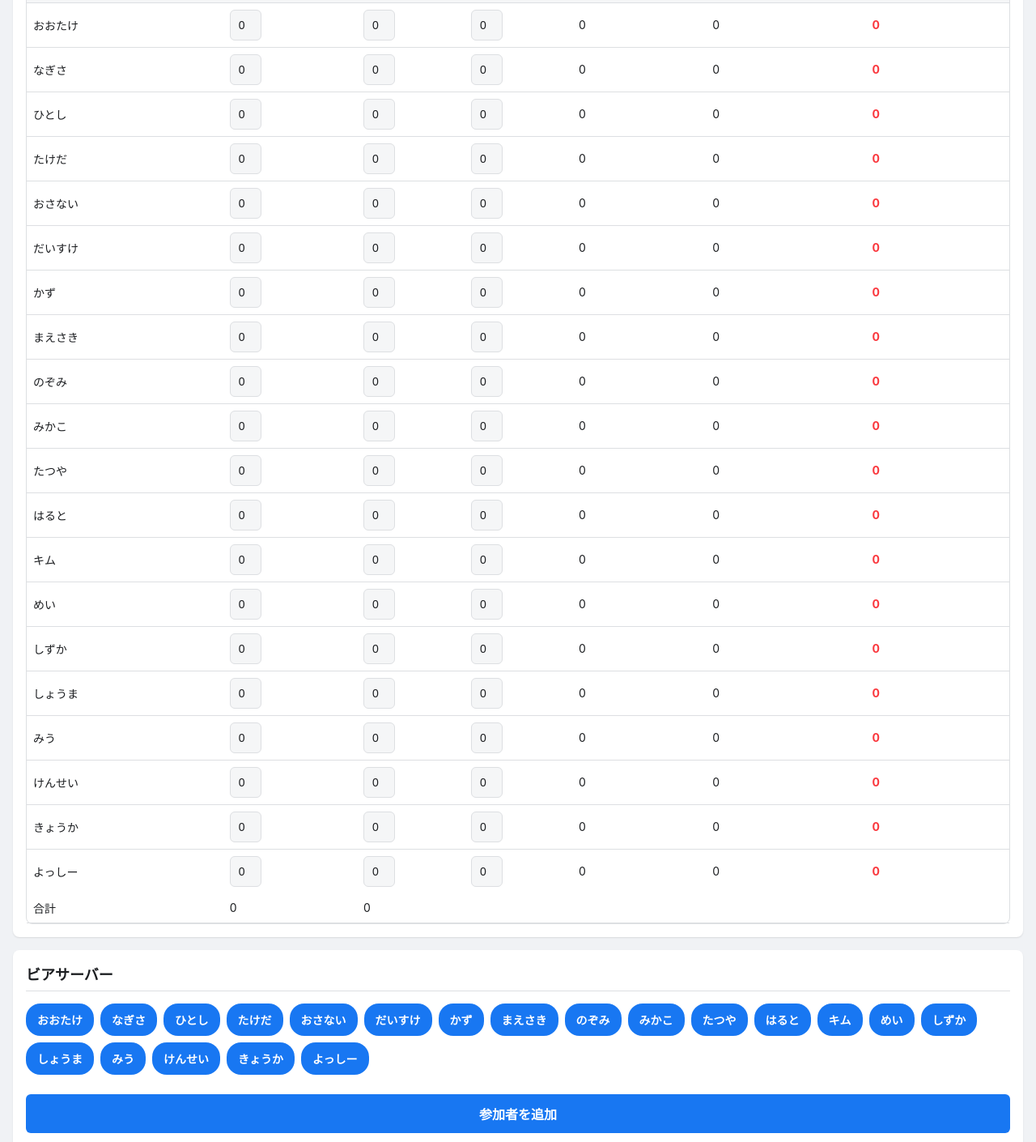
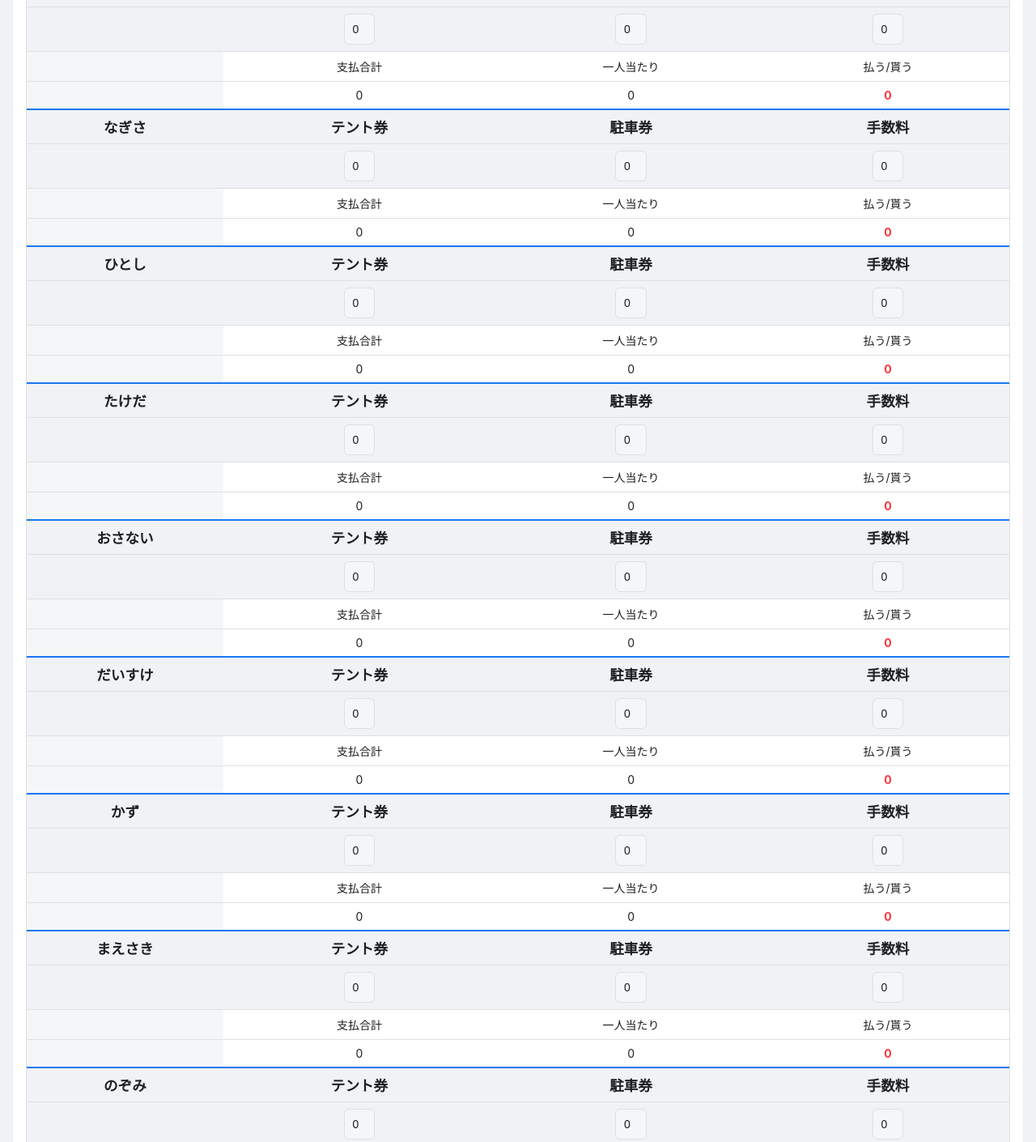
Before and after one commit to morinote/test, a plain HTML site: page index.html in a window 1280 px wide. Shown: the part 686-2096 px from the top of the page at 81% size. Drawn offline with Linux system fonts and the light colour scheme.

Commit message:
わけた

```diff
--- a/script.js
+++ b/script.js
@@ -28,8 +28,6 @@ document.addEventListener("DOMContentLoaded", () => {
   function adjustInputWidth(inputElement) {
     if (!inputElement) return;
     const value = inputElement.value || inputElement.placeholder || "";
-    // 1ch is the width of the '0' character.
-    // Add 2ch for a bit of padding.
     const newWidth = `calc(${value.length}ch + 4ch)`;
     inputElement.style.width = newWidth;
   }
@@ -84,31 +82,8 @@ document.addEventListener("DOMContentLoaded", () => {
   }
 
   function createCalculationTableHTML() {
-    return `
-        <table id="calculation-table">
-            <thead>
-                <tr>
-                    <th>参加者</th>
-                    <th>テント券</th>
-                    <th>駐車券</th>
-                    <th>手数料</th>
-                    <th>支払合計</th>
-                    <th>一人当たり</th>
-                    <th>払う/貰う</th>
-                </tr>
-            </thead>
-            <tbody>
-            </tbody>
-            <tfoot>
-                <tr>
-                    <td colspan="1">合計</td>
-                    <td id="total-tent-tickets">0</td>
-                    <td id="total-parking-tickets">0</td>
-                    <td colspan="4"></td>
-                </tr>
-            </tfoot>
-        </table>
-        `;
+    // This now only creates the table shell. The content is built in updateTables.
+    return `<table id="calculation-table"><tbody></tbody></table>`;
   }
 
   function createBeerServerTableHTML() {
@@ -181,20 +156,13 @@ document.addEventListener("DOMContentLoaded", () => {
       participantInputValues = JSON.parse(savedParticipantInputValues);
       participants.forEach((participant) => {
         if (participantInputValues[participant]) {
-          if (
-            participantInputValues[participant]["mainチェック"] === undefined
-          ) {
+          if (participantInputValues[participant]["mainチェック"] === undefined) {
             participantInputValues[participant]["mainチェック"] = true;
           }
-          if (
-            participantInputValues[participant]["ビアサーバーチェック"] ===
-            undefined
-          ) {
+          if (participantInputValues[participant]["ビアサーバーチェック"] === undefined) {
             participantInputValues[participant]["ビアサーバーチェック"] = true;
           }
-          if (
-            participantInputValues[participant]["食材チェック"] === undefined
-          ) {
+          if (participantInputValues[participant]["食材チェック"] === undefined) {
             participantInputValues[participant]["食材チェック"] = true;
           }
         }
@@ -393,76 +361,54 @@ document.addEventListener("DOMContentLoaded", () => {
     );
     updateParticipantCount("food", selectedFoodParticipants.length);
 
-    const paymentStatusTableBody = document.querySelector(
-      "#calculation-table tbody"
-    );
+    // --- Calculation Table (New 4-row structure) ---
+    const calculationTbody = document.querySelector("#calculation-table tbody");
+    calculationTbody.innerHTML = ""; // Clear previous content
+    const calculationFragment = document.createDocumentFragment();
+
+    participants.forEach((p) => {
+      if (selectedParticipants.includes(p)) {
+        const values = participantInputValues[p];
+
+        const row1 = document.createElement('tr');
+        row1.className = 'header-row';
+        row1.dataset.participant = p;
+        row1.innerHTML = `<th>${p}</th><th>テント券</th><th>駐車券</th><th>手数料</th>`;
+        calculationFragment.appendChild(row1);
+
+        const row2 = document.createElement('tr');
+        row2.className = 'sub-header';
+        row2.dataset.participant = p;
+        row2.innerHTML = `
+            <th></th>
+            <td><input type="number" class="ticket-quantity-input" data-participant="${p}" data-ticket-type="テント券" value="${values["テント券"]}"></td>
+            <td><input type="number" class="ticket-quantity-input" data-participant="${p}" data-ticket-type="駐車券" value="${values["駐車券"]}"></td>
+            <td><input type="number" class="fee-input" data-participant="${p}" value="${values["手数料"]}"></td>
+        `;
+        calculationFragment.appendChild(row2);
+
+        const row3 = document.createElement('tr');
+        row3.dataset.participant = p;
+        row3.innerHTML = `<th></th><td>支払合計</td><td>一人当たり</td><td>払う/貰う</td>`;
+        calculationFragment.appendChild(row3);
+
+        const row4 = document.createElement('tr');
+        row4.dataset.participant = p;
+        row4.innerHTML = `
+            <th></th>
+            <td class="total-payment">0</td>
+            <td class="per-person-payment">0</td>
+            <td class="balance">0</td>
+        `;
+        calculationFragment.appendChild(row4);
+      }
+    });
+    calculationTbody.appendChild(calculationFragment);
+
+    // --- Beer Server & Food Tables (Standard) ---
     const beerServerTableBody = document.querySelector(
       "#beer-server-calculation-table tbody"
     );
-    const foodTableBody = document.querySelector(
-      "#food-calculation-table tbody"
-    );
-
-    const updateAndSortTable = (tbody, selected, rowHTML, valueSetter) => {
-      const existingRows = new Map();
-      tbody.querySelectorAll("tr").forEach((row) => {
-        existingRows.set(row.dataset.participant, row);
-      });
-
-      selected.forEach((participant) => {
-        let row = existingRows.get(participant);
-        if (!row) {
-          row = tbody.insertRow();
-          row.dataset.participant = participant;
-          row.innerHTML = rowHTML(participant);
-          existingRows.set(participant, row);
-        }
-        row.style.display = "";
-      });
-
-      existingRows.forEach((row, participant) => {
-        if (!selected.includes(participant)) {
-          row.style.display = "none";
-        }
-      });
-
-      participants.forEach((participant) => {
-        const row = existingRows.get(participant);
-        if (row && selected.includes(participant)) {
-          tbody.appendChild(row);
-        }
-      });
-
-      selected.forEach((participant) => {
-        const row = existingRows.get(participant);
-        if (row) valueSetter(row, participant);
-      });
-    };
-
-    updateAndSortTable(
-      paymentStatusTableBody,
-      selectedParticipants,
-      (p) => `
-            <td data-label="参加者">${p}</td>
-            <td data-label="テント券"><input type="number" class="ticket-quantity-input" data-participant="${p}" data-ticket-type="テント券" value="0"></td>
-            <td data-label="駐車券"><input type="number" class="ticket-quantity-input" data-participant="${p}" data-ticket-type="駐車券" value="0"></td>
-            <td data-label="手数料"><input type="number" class="fee-input" data-participant="${p}" value="0"></td>
-            <td data-label="支払合計" class="total-payment">0</td>
-            <td data-label="一人当たり" class="per-person-payment">0</td>
-            <td data-label="払う/貰う" class="balance">0</td>
-        `,
-      (row, p) => {
-        row.querySelector(
-          '.ticket-quantity-input[data-ticket-type="テント券"]'
-        ).value = participantInputValues[p]["テント券"];
-        row.querySelector(
-          '.ticket-quantity-input[data-ticket-type="駐車券"]'
-        ).value = participantInputValues[p]["駐車券"];
-        row.querySelector(".fee-input").value =
-          participantInputValues[p]["手数料"];
-      }
-    );
-
     updateAndSortTable(
       beerServerTableBody,
       selectedBeerServerParticipants,
@@ -479,6 +425,9 @@ document.addEventListener("DOMContentLoaded", () => {
       }
     );
 
+    const foodTableBody = document.querySelector(
+      "#food-calculation-table tbody"
+    );
     updateAndSortTable(
       foodTableBody,
       selectedFoodParticipants,
@@ -495,6 +444,7 @@ document.addEventListener("DOMContentLoaded", () => {
       }
     );
 
+    // --- Event Listeners ---
     document
       .querySelectorAll(
         ".ticket-quantity-input, .fee-input, .beer-server-input, .food-input"
@@ -522,6 +472,42 @@ document.addEventListener("DOMContentLoaded", () => {
     calculateAndRender();
     saveData();
   }
+
+  const updateAndSortTable = (tbody, selected, rowHTML, valueSetter) => {
+    const existingRows = new Map();
+    tbody.querySelectorAll("tr").forEach((row) => {
+      existingRows.set(row.dataset.participant, row);
+    });
+
+    selected.forEach((participant) => {
+      let row = existingRows.get(participant);
+      if (!row) {
+        row = tbody.insertRow();
+        row.dataset.participant = participant;
+        row.innerHTML = rowHTML(participant);
+        existingRows.set(participant, row);
+      }
+      row.style.display = "";
+    });
+
+    existingRows.forEach((row, participant) => {
+      if (!selected.includes(participant)) {
+        row.style.display = "none";
+      }
+    });
+
+    participants.forEach((participant) => {
+      const row = existingRows.get(participant);
+      if (row && selected.includes(participant)) {
+        tbody.appendChild(row);
+      }
+    });
+
+    selected.forEach((participant) => {
+      const row = existingRows.get(participant);
+      if (row) valueSetter(row, participant);
+    });
+  };
 
   function getInputs() {
     const selectedParticipants = Array.from(
@@ -564,24 +550,17 @@ document.addEventListener("DOMContentLoaded", () => {
       };
     });
 
-    document.querySelectorAll("#calculation-table tbody tr").forEach((row) => {
-      const participant = row.dataset.participant;
-      if (participantData[participant]) {
-        participantData[participant]["テント券"] =
-          parseInt(
-            row.querySelector(
-              '.ticket-quantity-input[data-ticket-type="テント券"]'
-            ).value
-          ) || 0;
-        participantData[participant]["駐車券"] =
-          parseInt(
-            row.querySelector(
-              '.ticket-quantity-input[data-ticket-type="駐車券"]'
-            ).value
-          ) || 0;
-        participantData[participant]["手数料"] =
-          parseInt(row.querySelector(".fee-input").value) || 0;
-      }
+    // Read from new 4-row structure
+    document.querySelectorAll("#calculation-table .header-row").forEach((headerRow) => {
+        const participant = headerRow.dataset.participant;
+        if (participantData[participant]) {
+            const inputRow = headerRow.nextElementSibling;
+            if (inputRow) {
+                participantData[participant]["テント券"] = parseInt(inputRow.querySelector('.ticket-quantity-input[data-ticket-type="テント券"]').value) || 0;
+                participantData[participant]["駐車券"] = parseInt(inputRow.querySelector('.ticket-quantity-input[data-ticket-type="駐車券"]').value) || 0;
+                participantData[participant]["手数料"] = parseInt(inputRow.querySelector(".fee-input").value) || 0;
+            }
+        }
     });
 
     document
@@ -725,30 +704,28 @@ document.addEventListener("DOMContentLoaded", () => {
       totalParkingTickets,
     } = results;
 
-    document.querySelectorAll("#calculation-table tbody tr").forEach((row) => {
-      const p = row.dataset.participant;
-      if (calculationResults[p]) {
-        const res = calculationResults[p];
-        row.querySelector(".total-payment").textContent =
-          formatNumberWithCommas(res.totalPayment);
-        row.querySelector(".per-person-payment").textContent =
-          formatNumberWithCommas(Math.round(perPersonExpense));
-        const balanceCell = row.querySelector(".balance"),
-          balanceValue = Math.round(res.balance);
-        balanceCell.removeAttribute("data-sign");
-        if (balanceValue > 0) {
-          balanceCell.textContent = `貰う: ${formatNumberWithCommas(
-            balanceValue
-          )}`;
-          balanceCell.dataset.sign = "+";
-        } else if (balanceValue < 0) {
-          balanceCell.textContent = `払う: ${formatNumberWithCommas(
-            Math.abs(balanceValue)
-          )}`;
-        } else {
-          balanceCell.textContent = "0";
+    // Update new 4-row structure
+    document.querySelectorAll("#calculation-table .header-row").forEach((headerRow) => {
+        const p = headerRow.dataset.participant;
+        if (calculationResults[p]) {
+            const res = calculationResults[p];
+            const valueRow = headerRow.nextElementSibling.nextElementSibling.nextElementSibling;
+            if (valueRow) {
+                valueRow.querySelector(".total-payment").textContent = formatNumberWithCommas(res.totalPayment);
+                valueRow.querySelector(".per-person-payment").textContent = formatNumberWithCommas(Math.round(perPersonExpense));
+                const balanceCell = valueRow.querySelector(".balance");
+                const balanceValue = Math.round(res.balance);
+                balanceCell.removeAttribute("data-sign");
+                if (balanceValue > 0) {
+                    balanceCell.textContent = `貰う: ${formatNumberWithCommas(balanceValue)}`;
+                    balanceCell.dataset.sign = "+";
+                } else if (balanceValue < 0) {
+                    balanceCell.textContent = `払う: ${formatNumberWithCommas(Math.abs(balanceValue))}`;
+                } else {
+                    balanceCell.textContent = "0";
+                }
+            }
         }
-      }
     });
 
     document
@@ -813,10 +790,10 @@ document.addEventListener("DOMContentLoaded", () => {
         }
       });
 
-    document.getElementById("total-tent-tickets").textContent =
-      totalTentTickets;
-    document.getElementById("total-parking-tickets").textContent =
-      totalParkingTickets;
+    const totalTentTicketsEl = document.getElementById("total-tent-tickets");
+    if(totalTentTicketsEl) totalTentTicketsEl.textContent = totalTentTickets;
+    const totalParkingTicketsEl = document.getElementById("total-parking-tickets");
+    if(totalParkingTicketsEl) totalParkingTicketsEl.textContent = totalParkingTickets;
   }
 
   function calculateAndRender() {
@@ -899,13 +876,16 @@ document.addEventListener("DOMContentLoaded", () => {
       return 0;
     };
 
-    document.querySelectorAll("#calculation-table tbody tr").forEach((row) => {
-      const p = row.dataset.participant;
-      if (summary[p])
-        summary[p][calculationSectionTitle] = parseBalance(
-          row.querySelector(".balance").textContent
-        );
+    document.querySelectorAll("#calculation-table .header-row").forEach((headerRow) => {
+        const p = headerRow.dataset.participant;
+        if(summary[p]) {
+            const valueRow = headerRow.nextElementSibling.nextElementSibling.nextElementSibling;
+            if(valueRow) {
+                summary[p][calculationSectionTitle] = parseBalance(valueRow.querySelector(".balance").textContent);
+            }
+        }
     });
+
     document
       .querySelectorAll("#beer-server-calculation-table tbody tr")
       .forEach((row) => {
@@ -928,7 +908,6 @@ document.addEventListener("DOMContentLoaded", () => {
       const title = table.closest("section").querySelector("h2").textContent;
       table.querySelectorAll("tbody tr").forEach((row) => {
         if (row.style.display !== "none") {
-          // 表示されている行のみを対象にする
           const p = row.dataset.participant;
           if (summary[p])
             summary[p][title] = parseBalance(
@@ -939,6 +918,7 @@ document.addEventListener("DOMContentLoaded", () => {
     });
 
     const allActiveParticipants = new Set();
+    document.querySelectorAll("#calculation-table .header-row").forEach(row => allActiveParticipants.add(row.dataset.participant));
     document.querySelectorAll("tbody tr").forEach((row) => {
       if (row.style.display !== "none" && row.dataset.participant) {
         allActiveParticipants.add(row.dataset.participant);
--- a/style.css
+++ b/style.css
@@ -224,8 +224,6 @@ p {
     color: #606770;
 }
 
-
-
 #dynamic-sections-container h2 input {
     font-size: 1em;
     padding: 10px;
@@ -241,50 +239,32 @@ p {
     vertical-align: middle;
 }
 
-/* Responsive Card Layout for Calculation Table */
-@media screen and (max-width: 767px) {
-    #calculation-table thead {
-        display: none;
-    }
+/* Styles for 4-Row Participant Block Layout in Calculation Table */
+#calculation-table .header-row th,
+#calculation-table .sub-header th,
+#calculation-table .sub-header td {
+    background: #f0f2f5;
+}
 
-    #calculation-table tbody tr {
-        display: block;
-        margin-bottom: 1rem;
-        border: 1px solid #dddfe2;
-        border-radius: 8px;
-        padding: 1rem;
-        box-shadow: 0 1px 2px rgba(0, 0, 0, 0.05);
-    }
+#calculation-table .header-row th {
+    font-weight: bold;
+    font-size: 1.1em;
+}
 
-    #calculation-table tbody td {
-        display: flex;
-        justify-content: space-between;
-        align-items: center;
-        text-align: right;
-        border-bottom: 1px solid #e9ebee;
-        padding: 0.75rem 0;
-    }
+#calculation-table .sub-header {
+    color: #606770;
+}
 
-    #calculation-table tbody tr td:last-child {
-        border-bottom: none;
-    }
+#calculation-table th,
+#calculation-table td {
+    text-align: center;
+}
 
-    #calculation-table tbody td::before {
-        content: attr(data-label);
-        font-weight: 600;
-        text-align: left;
-        margin-right: 1rem;
-    }
+/* Add a border between participant blocks */
+#calculation-table .header-row {
+    border-top: 2px solid #1877f2;
+}
 
-    #calculation-table tbody td:first-child {
-        font-size: 1.1em;
-        font-weight: bold;
-        padding-bottom: 1rem;
-        border-bottom: 2px solid #dddfe2;
-        justify-content: center;
-    }
-
-    #calculation-table tbody td:first-child::before {
-        display: none;
-    }
+#calculation-table tbody tr:first-child.header-row {
+    border-top: none;
 }
```
Also changed, not shown: index.html (+1 -1 lines).
